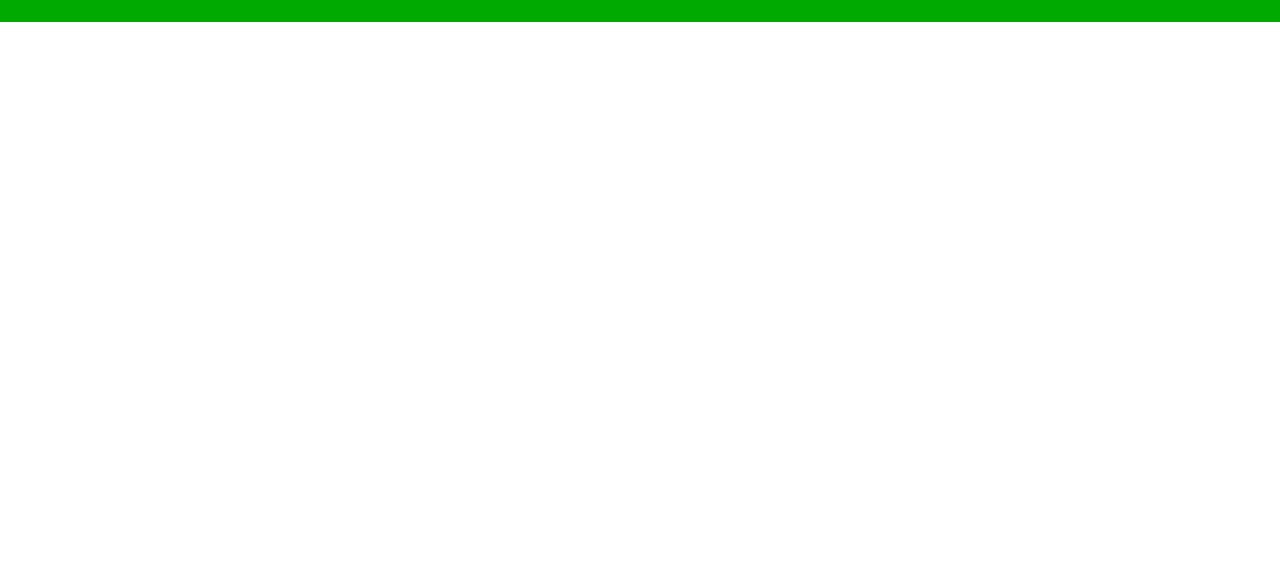
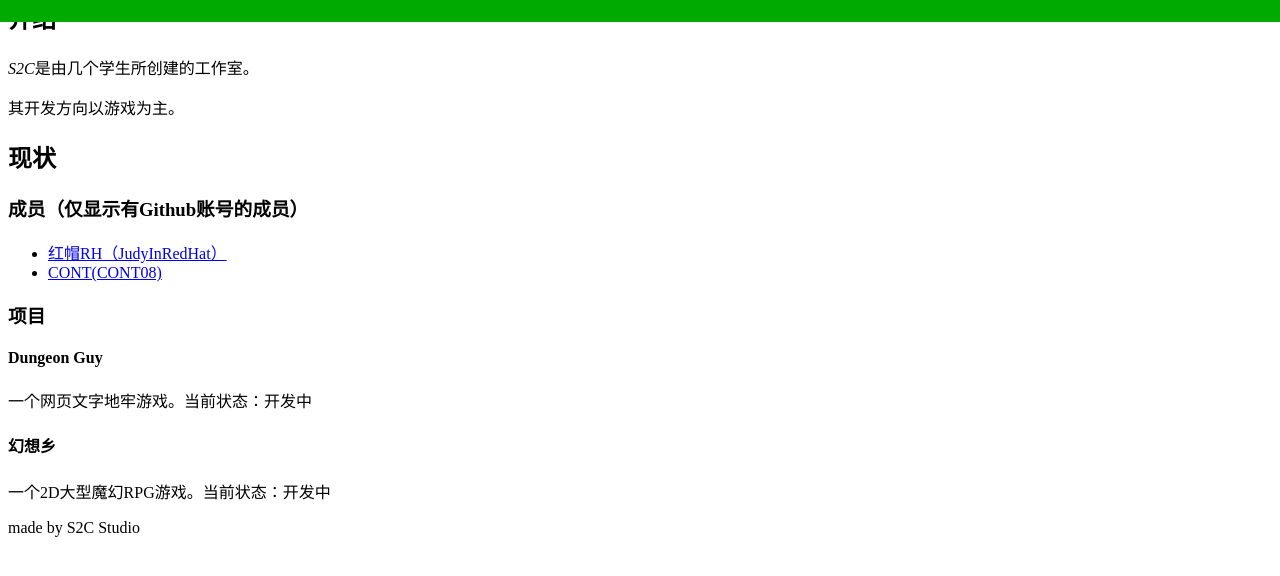
Before and after one commit to S2C-Studio/StudioWeb, a plain HTML site: page index.html in a window 1280 px wide. Shown: the part 132-708 px from the top of the page. Drawn offline with Linux system fonts and the light colour scheme.

Commit message:
Update index.html

```diff
--- a/index.html
+++ b/index.html
@@ -10,5 +10,29 @@
 			<img src="img/logo.jpg" width="58" height="61" id="logo"></img>
 			<h1>欢迎来到S2C工作室官网！</h1>
 		</div>
+		<div class="content">
+			<h3>导航栏</h3>
+			<ul>
+				<li><a href="index.html">首页</a></li>
+				<li><a href="download.html">下载</a></li>
+			</ul>
+		</div>
+		<div class="main">
+			<h2>介绍</h2>
+			<p><dfn title="Student Cat Club">S2C</dfn>是由几个学生所创建的工作室。</p>
+			<p>其开发方向以游戏为主。</p>
+			<h2>现状</h2>
+			<h3>成员（仅显示有Github账号的成员）</h3>
+			<ul>
+				<li><a href="https://github.com/JudyInRedHat">红帽RH（JudyInRedHat）</a></li>
+				<li><a href="https://github.com/CONT08">CONT(CONT08)</a></li>
+			</ul>
+			<h3>项目</h3>
+			<h4>Dungeon Guy</h4>
+			<p>一个网页文字地牢游戏。当前状态：开发中</p>
+			<h4>幻想乡</h4>
+			<p>一个2D大型魔幻RPG游戏。当前状态：开发中</p>
+			<div id="copyright">made by S2C Studio</div>
+		</div>
 	</body>
 </html>
```
